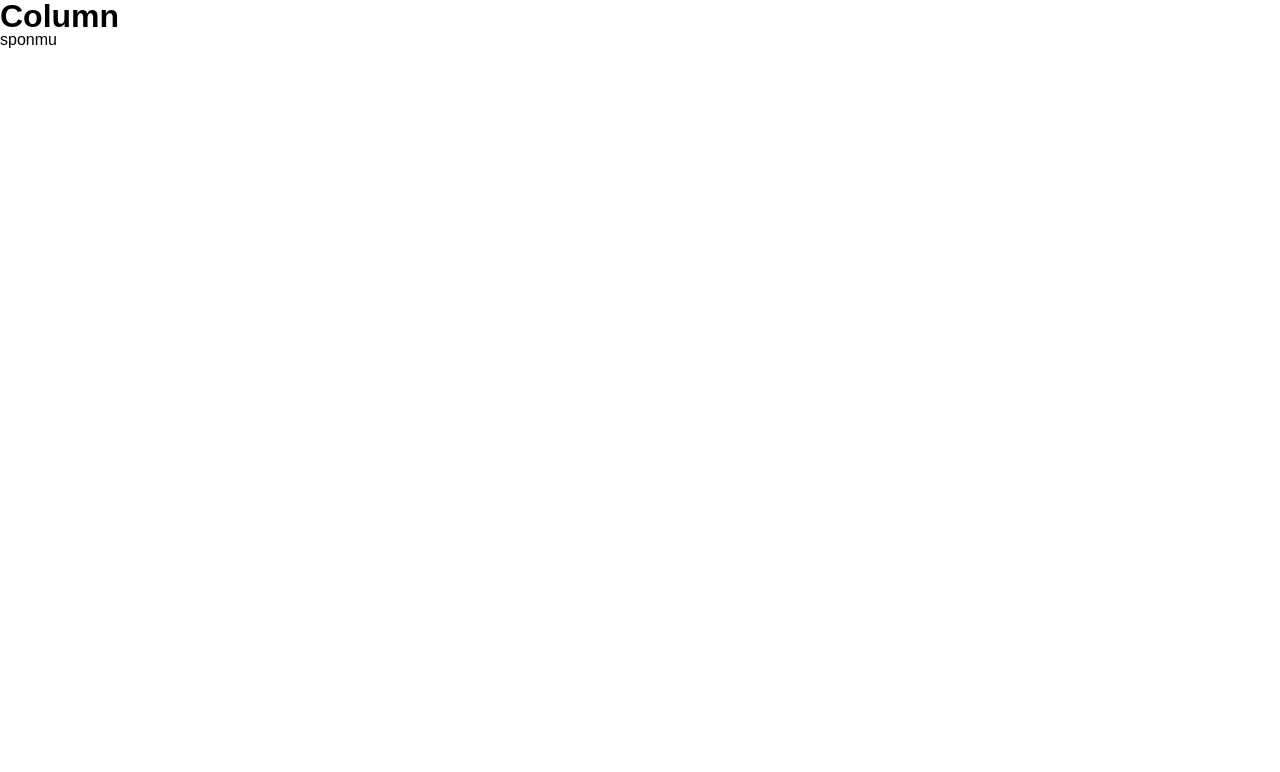
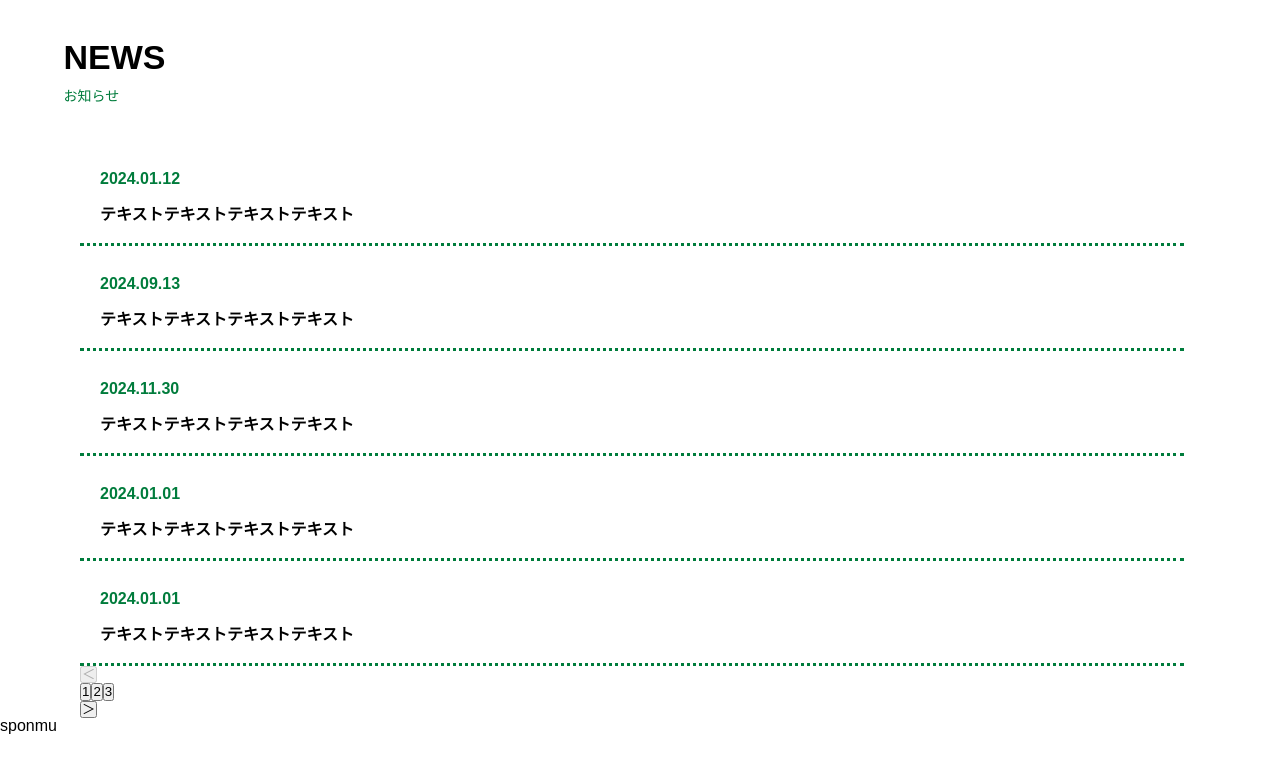
Before and after one commit to miyaTb/sponmu, a React (Create React App) app: page /column in a window 1280 px wide. Shown: the top 772 px of the page. Built offline with nearby package versions, Linux system fonts and the light colour scheme.

Commit message:
add/Column部分作成

```diff
--- a/src/pages/Column.js
+++ b/src/pages/Column.js
@@ -1,9 +1,19 @@
+import SectionTitle from "../components/SectionTitle";
+import PaginationExample from "../components/PaginationExample";
+
+import "../App.css";
+
 function Column() {
-    return (
+  return (
     <div>
-        <h1>Column</h1>
+      <div class="title">
+        <SectionTitle title="NEWS" subtitle="お知らせ" align="left" />
+      </div>
+      <div class="column-list">
+        <PaginationExample />
+      </div>
     </div>
-    );
+  );
 }
 
 export default Column;
```
